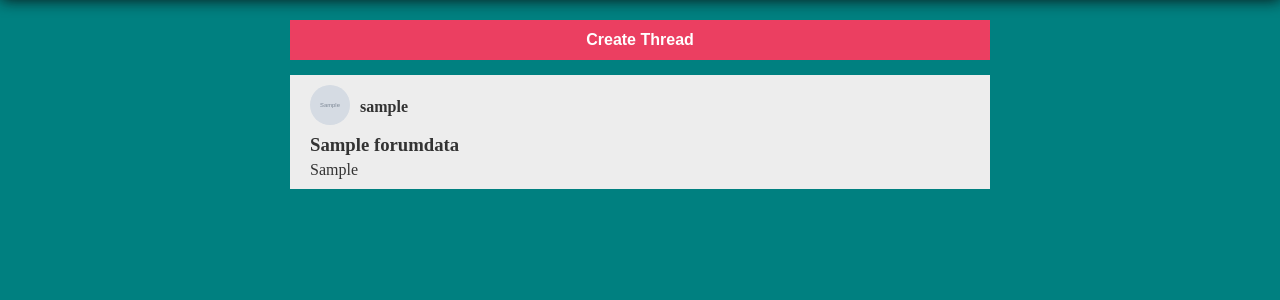
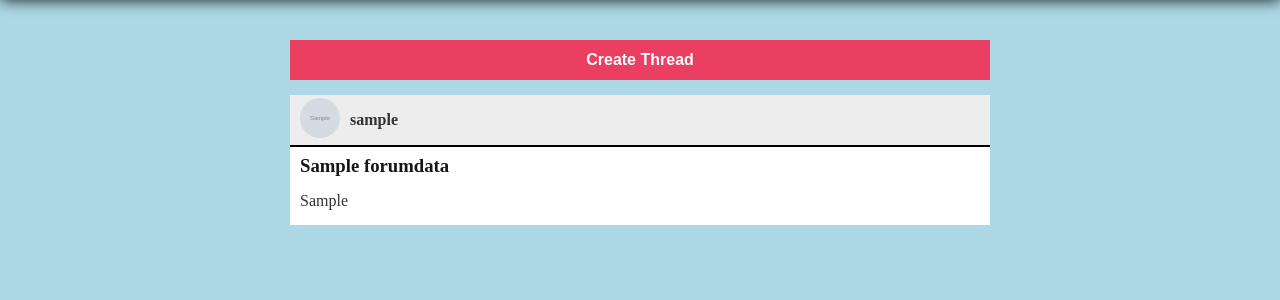
Before and after one commit to Chiranjeev-1/Bookweb, a Django app: page /Forum/ in a window 1280 px wide. Shown: the part 100-400 px from the top of the page. Run offline with Django 4.2, Linux system fonts and the light colour scheme; a user stored in the database is signed in; tables that the repository leaves empty hold one stand-in row (values such as "Sample post"); grey boxes marked "Sample" are stand-in pictures; some libraries are stand-ins or nearby versions.

Commit message:
Improved forum and cleared some issues.

```diff
--- a/Bibilocheck/static/styles/forum.css
+++ b/Bibilocheck/static/styles/forum.css
@@ -20,6 +20,7 @@
     justify-content: center;
     padding-top: 20px;
     flex: 0 1;
+
     margin-bottom: 10px;
 
 }
@@ -44,6 +45,8 @@
 #contentdiv{
     flex: 1;
     max-width: 700px;
+    margin: 20px;
+
 
 }
 #formdiv{
@@ -61,7 +64,7 @@
     z-index: 1;
 
 }
-form{
+#forumform{
     display: flex;
     max-width: 900px;
     flex-direction: column;
@@ -134,22 +137,24 @@ form div{
     margin-right: 5px;
 }
 body{
-    background-color: teal;
+    background-color: lightblue;
 }
 
 #forumdiv{
     flex: 1;
     margin-top: 15px;
-    background-color: #EDEDED;
 
+    background-color: white;
     display: flex;
     flex-direction: column;
-    padding: 10px 20px;
+    padding-bottom: 10px ;
     row-gap: 5px;
+
 
 }
 #forumdiv div{
-    color: #333333;
+
+
 
 }
 #profileimg{
@@ -160,9 +165,29 @@ body{
 #forumhead{
     display: flex;
     align-items: center;
+    padding: 3px 0px;
+    padding-left: 10px;
     column-gap: 10px;
+    background-color: #EDEDED;
+    cursor: pointer;
+    color: #333333;
+    filter: drop-shadow(0px  2px black);
+}
+#forumhead div{
+    color: #333333;
 }
 .posttitle{
     height: 150px;
     vertical-align: top;
 }
+#forumpost{
+    color: #333333;
+    padding: 5px 10px;
+    text-align:justify;
+}
+#title{
+    color: rgb(21, 21, 26);
+    padding: 5px 10px;
+
+
+}
--- a/Bibilocheck/templates/forum.html
+++ b/Bibilocheck/templates/forum.html
@@ -26,7 +26,7 @@
                 <div><img src="{{eachdata.profilephoto.url}}" alt="" id="profileimg"></div>
              <div><h4>{{eachdata.user}}</h4></div>
              </div>
-             <div><h3>{{eachdata.posttitle}}</h3></div>
+             <div id="title"><h3>{{eachdata.posttitle}}</h3></div>
         <div id="forumpost">{{eachdata.post}}</div>
     </div>
 
@@ -37,7 +37,7 @@
 </div>
 <div id="formdiv">
 
-    <form action="{% url 'forum' %}" method="POST">
+    <form action="{% url 'forum' %}" method="POST" id="forumform">
         {% csrf_token %}
         <div id="headerr"> <h1>Create Forum Thread</h1></div>
     <div id="userinfo">
--- a/Bibilocheck/templates/home.html
+++ b/Bibilocheck/templates/home.html
@@ -18,7 +18,7 @@
         <table>
                 <tr><th>Notifications</th></tr>
                 {% for notif in notifs %}
-                <td><h4 style="display: inline-block;">{{notif.notifby}} </h4> {{notif.notifstatement}}
+                <td><h4 style="display: inline-block;">{{notif.notifby}} &nbsp; </h4> {{notif.notifstatement}}
                 {% if notif.notifstatement == 'has requested to follow you!!' %}
                 <button id="add-friendbtn"><a href="{% url 'followaccept' profile=notif.notifby %}"><img src="{% static 'images\add-friend.png' %}" id="add-friend" alt=""></a></button>
 
```
